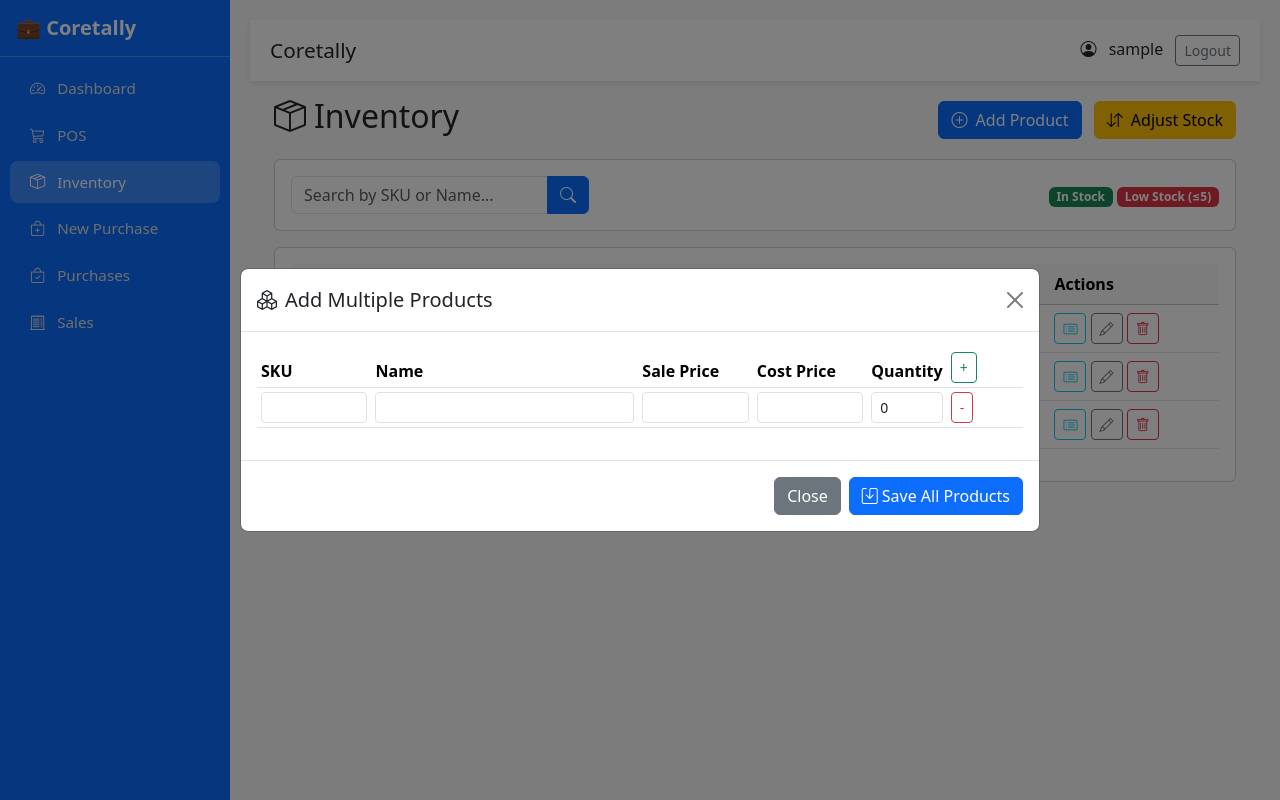
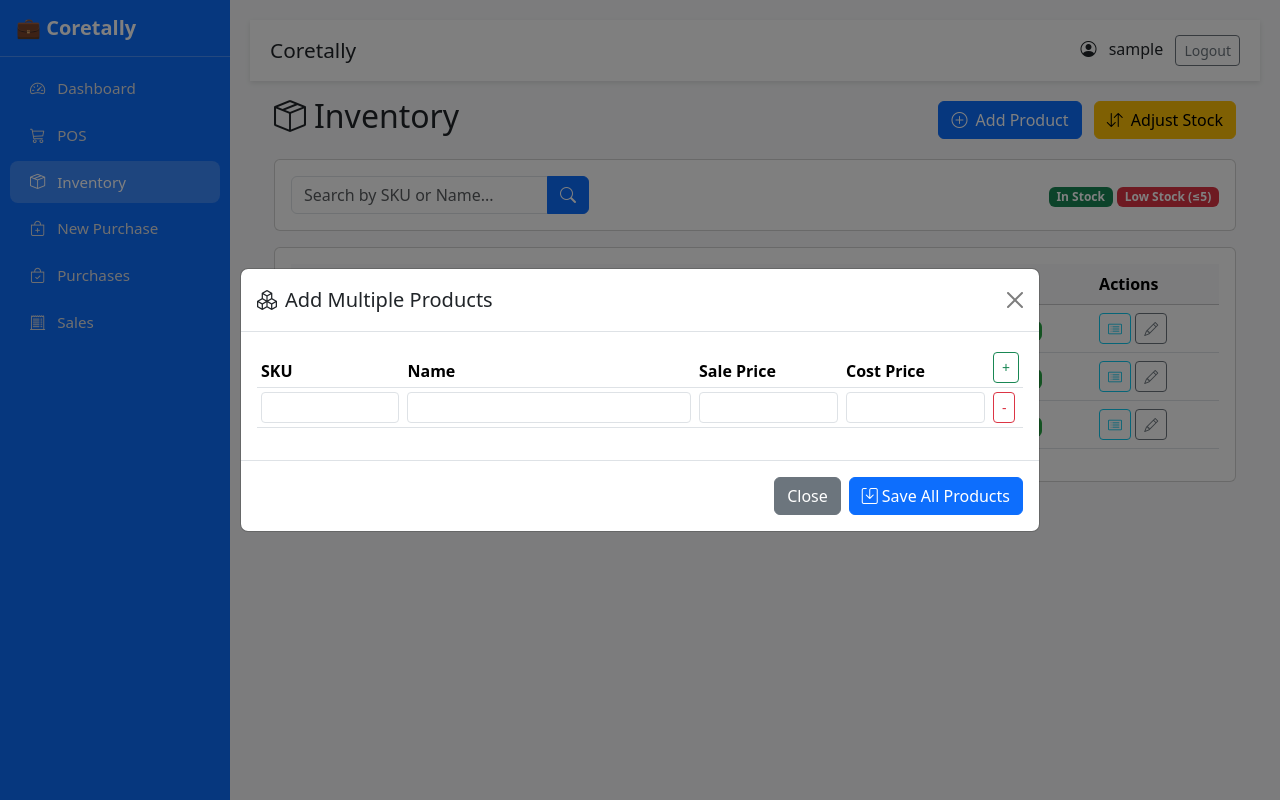
Before and after one commit to RefactorCore/casweb, a Flask app: page /inventory in a window 1280 px wide, after a click on "Add Product". Run offline with Flask 3, Linux system fonts and the light colour scheme; the visitor is signed in with stand-in values (Sample User, id 1); data comes from the database, SQL or seed files in the repository.

Commit message:
Add files via upload

```diff
--- a/templates/inventory.html
+++ b/templates/inventory.html
@@ -33,8 +33,7 @@
   </div>
 </div>
 
-  <!-- Search and Filters -->
-<div class="card mb-3">
+  <div class="card mb-3">
   <div class="card-body d-flex justify-content-between align-items-center">
 
     <form method="GET" action="{{ url_for('core.inventory') }}" class="d-flex align-items-center">
@@ -54,7 +53,6 @@
 </div>
 
 
-  <!-- Products Table -->
   <div class="card">
     <div class="card-body">
       <div class="table-responsive">
@@ -89,12 +87,12 @@
                 <a href="{{ url_for('reports.stock_card', product_id=p.id) }}" class="btn btn-sm btn-outline-info" title="View Stock Card">
                     <i class="bi bi-card-list"></i>
                 </a>
-                <button class="btn btn-sm btn-outline-secondary" onclick="editProduct('{{ p.sku }}','{{ p.name }}',{{ p.sale_price }},{{ p.cost_price }},{{ p.quantity }})">
+                <button class="btn btn-sm btn-outline-secondary" onclick="editProduct('{{ p.sku }}','{{ p.name }}',{{ p.sale_price }},{{ p.cost_price }})">
                   <i class="bi bi-pencil"></i>
                 </button>
-                <button class="btn btn-sm btn-outline-danger" onclick="deleteProduct('{{ p.sku }}')">
+<!--                 <button class="btn btn-sm btn-outline-danger" onclick="deleteProduct('{{ p.sku }}')">
                   <i class="bi bi-trash"></i>
-                </button>
+                </button> -->
               </td>
             </tr>
             {% endfor %}
@@ -142,7 +140,6 @@
   </div>
 </div>
 
-<!-- Add Product Modal -->
 <div class="modal fade" id="addProductModal" tabindex="-1">
   <div class="modal-dialog modal-lg modal-dialog-centered">
     <div class="modal-content">
@@ -155,11 +152,10 @@
           <table class="table table-sm" id="multiProductTable">
             <thead>
               <tr>
-                <th style="width: 15%">SKU</th>
-                <th style="width: 35%">Name</th>
-                <th style="width: 15%">Sale Price</th>
-                <th style="width: 15%">Cost Price</th>
-                <th style="width: 10%">Quantity</th>
+                <th style="width: 20%">SKU</th>
+                <th style="width: 40%">Name</th>
+                <th style="width: 20%">Sale Price</th>
+                <th style="width: 20%">Cost Price</th>
                 <th style="width: 10%"><button type="button" class="btn btn-sm btn-outline-success" onclick="addRow()">+</button></th>
               </tr>
             </thead>
@@ -178,7 +174,6 @@
   </div>
 </div>
 
-<!-- Edit Product Modal -->
 <div class="modal fade" id="editProductModal" tabindex="-1">
   <div class="modal-dialog modal-dialog-centered">
     <div class="modal-content">
@@ -203,11 +198,7 @@
               <input name="cost_price" id="editCost" class="form-control" type="number" step="0.01" required>
             </div>
           </div>
-          <div class="mt-3">
-            <label class="form-label">Quantity</label>
-            <input name="quantity" id="editQty" class="form-control" type="number" required>
           </div>
-        </div>
         <div class="modal-footer">
           <button type="submit" class="btn btn-success"><i class="bi bi-check-lg me-1"></i>Save Changes</button>
         </div>
@@ -228,7 +219,6 @@
           <td><input type="text" class="form-control form-control-sm" name="name" required></td>
           <td><input type="number" step="0.01" class="form-control form-control-sm" name="sale_price" required></td>
           <td><input type="number" step="0.01" class="form-control form-control-sm" name="cost_price" required></td>
-          <td><input type="number" class="form-control form-control-sm" name="quantity" value="0" required></td>
           <td><button type="button" class="btn btn-sm btn-outline-danger" onclick="this.closest('tr').remove()">-</button></td>
       `;
   }
@@ -299,17 +289,17 @@
       }
   });
 
-  // 📝 Edit Product (opens modal)
-  function editProduct(sku, name, sale, cost, qty) {
+  // MODIFIED: 'qty' parameter is removed from the function definition
+  function editProduct(sku, name, sale, cost) {
     document.getElementById('editSKU').value = sku;
     document.getElementById('editName').value = name;
     document.getElementById('editSale').value = sale;
     document.getElementById('editCost').value = cost;
-    document.getElementById('editQty').value = qty;
+    // MODIFIED: The line that set the quantity has been removed
     new bootstrap.Modal(document.getElementById('editProductModal')).show();
   }
 
-  // 🗑️ Delete Product (stub — you can connect backend later)
+  // 🗑️ Delete Product
   function deleteProduct(sku) {
     if (confirm(`Delete product ${sku}?`)) {
       fetch(`/delete_product/${sku}`, { method: 'POST' })
```
Also changed, not shown: templates/index.html (+4 -3 lines).
